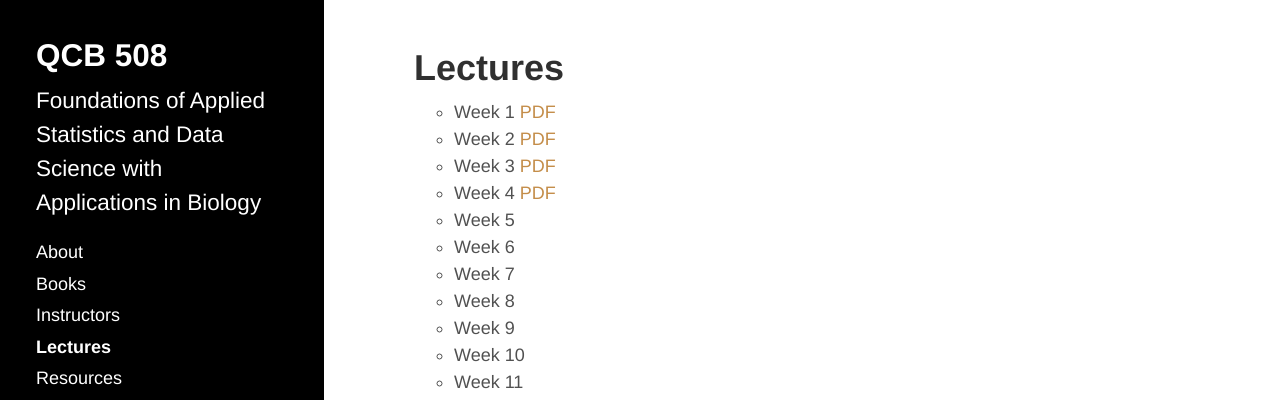
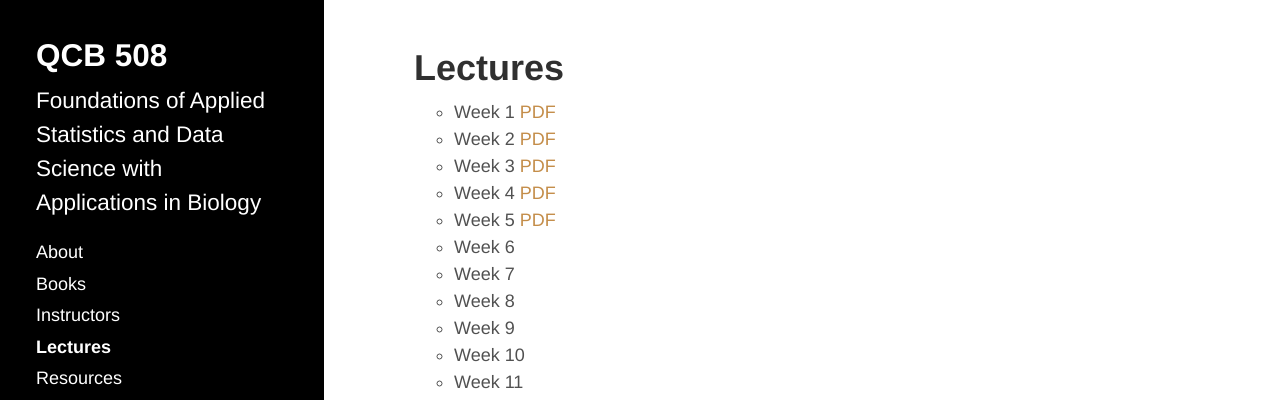
Before and after one commit to jdstorey/asdscourse2019, a Jekyll site: the page built from docs/lectures.md, in a window 1280 px wide. Shown: the top 400 px of the page. Built offline with Jekyll 4.4.1, drawn with Linux system fonts in a browser that asks for light colours.

Commit message:
week 5 lecture notes

```diff
--- a/docs/lectures.md
+++ b/docs/lectures.md
@@ -7,7 +7,7 @@ title: Lectures
 - Week 2 [PDF](./lecture_notes/week2.pdf)
 - Week 3 [PDF](./lecture_notes/week3.pdf)
 - Week 4 [PDF](./lecture_notes/week4.pdf)
-- Week 5
+- Week 5 [PDF](./lecture_notes/week5.pdf)
 - Week 6
 - Week 7
 - Week 8
```
Also changed, not shown: 1 other file.
